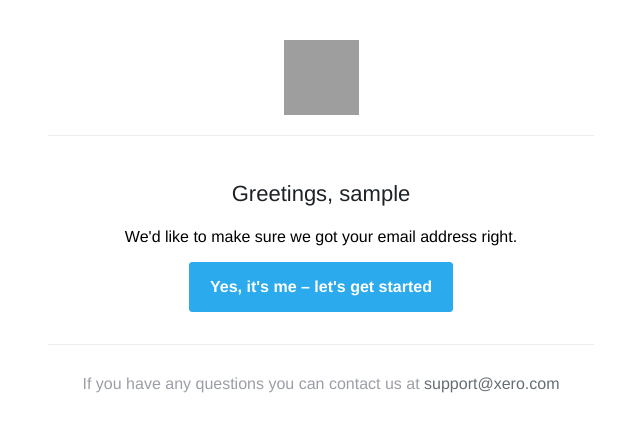
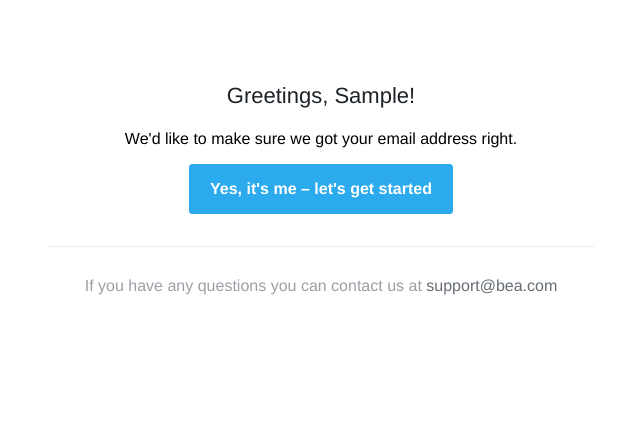
Before and after one commit to vivaelnino9/beamobile, a Django app: template bea_app/templates/confirmation_email_template.html in a window 1280 px wide. Shown: the top 432 px of the page, without its empty margins (319-959 px from the left). Run offline with Django 3.2, Linux system fonts and the light colour scheme; a user stored in the database is signed in; tables that the repository leaves empty hold one stand-in row (values such as "Sample post"); the template is opened without the code that fills it: most values are stand-ins (such as "Sample title", 1, 10 or a date in 2020); grey boxes are pictures that could not be loaded.

Commit message:
fix email template

```diff
--- a/bea_app/templates/confirmation_email_template.html
+++ b/bea_app/templates/confirmation_email_template.html
@@ -3,16 +3,16 @@
     <center>
       <table style="width:550px;text-align:center">
         <tbody>
-          <tr>
+          <!-- <tr>
             <td style="padding:0 0 20px 0;border-bottom:1px solid #e9edee;">
-              <a href="https://www.xero.com/us/" style="display:block; margin:0 auto;" target="_blank">
+              <a href="#" style="display:block; margin:0 auto;" target="_blank">
                 <img src="http://edge.xero.com/images/1.0.0/logo/xero-logo-200.png" width="75" height="75" alt="Xero logo" style="border: 0px;">
               </a>
             </td>
-          </tr>
+          </tr> -->
           <tr>
             <td colspan="2" style="padding:30px 0;">
-              <p style="color:#1d2227;line-height:28px;font-size:22px;margin:12px 10px 20px 10px;font-weight:400;">Greetings, {{ user }}</p>
+              <p style="color:#1d2227;line-height:28px;font-size:22px;margin:12px 10px 20px 10px;font-weight:400;">Greetings, {{ user.first_name }}!</p>
               <p style="margin:0 10px 10px 10px;padding:0;">We'd like to make sure we got your email address right.</p>
               <p>
                 <a style="display:inline-block;text-decoration:none;padding:15px 20px;background-color:#2baaed;border:1px solid #2baaed;border-radius:3px;color:#FFF;font-weight:bold;" href="{{ url }}" target="_blank">Yes, it's me – let's get started</a>
@@ -21,7 +21,7 @@
           </tr>
           <tr>
             <td colspan="2" style="padding:30px 0 0 0;border-top:1px solid #e9edee;color:#9b9fa5">
-              If you have any questions you can contact us at <a style="color:#666d74;text-decoration:none;" href="mailto:support@xero.com" target="_blank">support@xero.com</a>
+              If you have any questions you can contact us at <a style="color:#666d74;text-decoration:none;" href="mailto:support@xero.com" target="_blank">support@bea.com</a>
             </td>
           </tr>
         </tbody>
```
